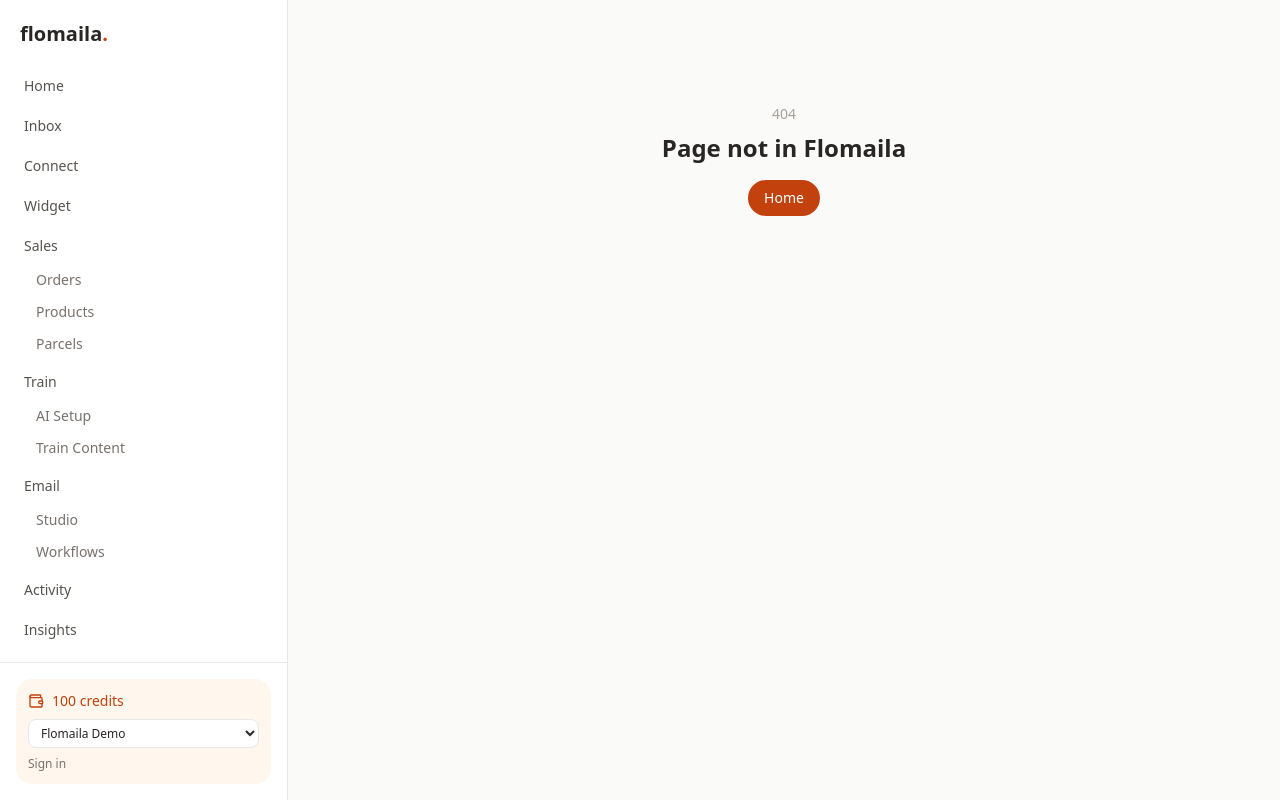
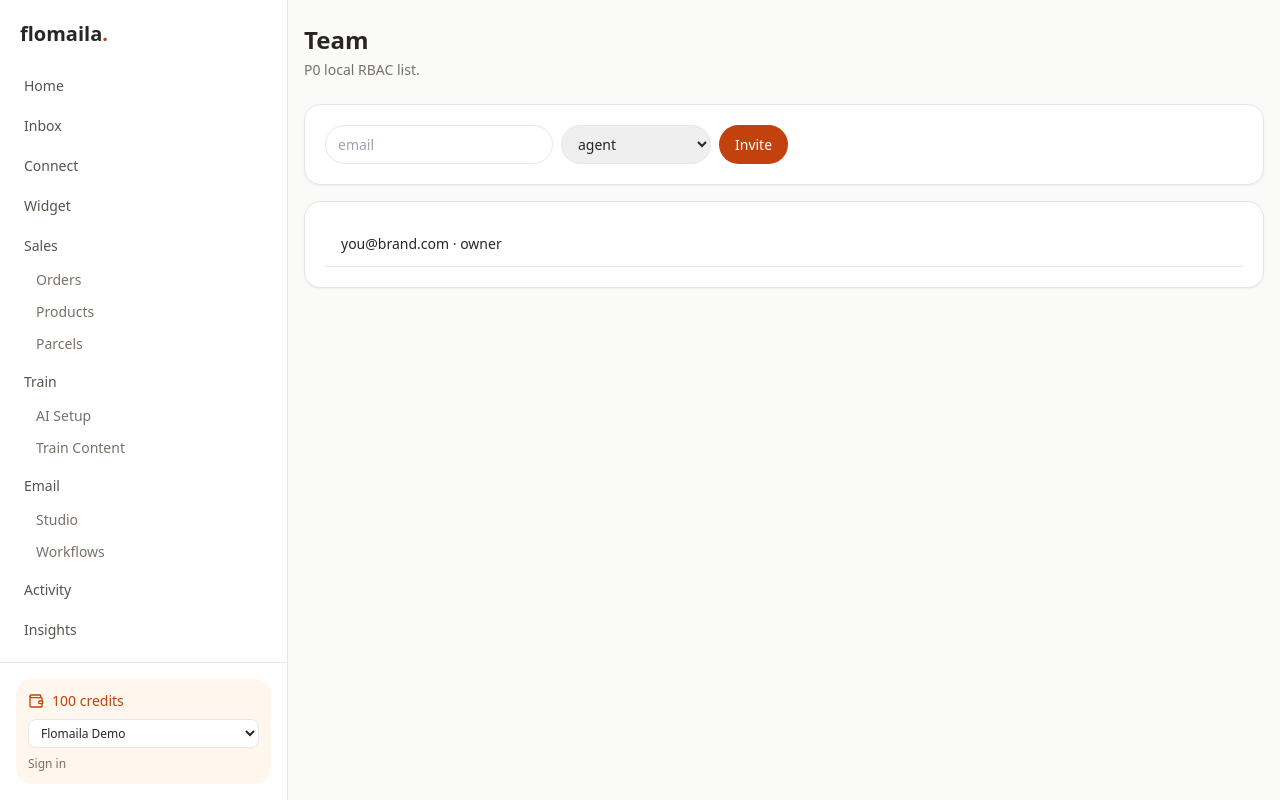
Before and after one commit to hasdit/flomaila-web, a Next.js app: page /team in a window 1280 px wide. Before the commit this address had no page. Built offline with nearby package versions, Linux system fonts and the light colour scheme.

Commit message:
feat: team RBAC list, connector off, parcel copy, inbox search

```diff
--- a/app/connect/page.tsx
+++ b/app/connect/page.tsx
@@ -13,9 +13,10 @@ export default function ConnectPage() {
           <p className="text-[11px] uppercase tracking-wide text-brand">{c.family}</p>
           <p className="mt-1 font-medium">{c.name}</p>
           <p className="mt-1 text-xs text-stone-500">{c.connected ? c.keyHint : "Not connected"}</p>
-          <form className="mt-3 flex gap-2" onSubmit={(e) => { e.preventDefault(); const key = String(new FormData(e.currentTarget).get("key") || ""); setItems(saveConnector(c.id, key)); e.currentTarget.reset(); }}>
+          <form className="mt-3 flex flex-wrap gap-2" onSubmit={(e) => { e.preventDefault(); const key = String(new FormData(e.currentTarget).get("key") || ""); setItems(saveConnector(c.id, key)); e.currentTarget.reset(); }}>
             <input name="key" placeholder="API key" className="flex-1 rounded-full border px-3 py-1 text-sm" />
             <button className="rounded-full bg-brand px-3 py-1 text-sm text-white" type="submit">Save</button>
+            {c.connected ? <button type="button" className="rounded-full border px-3 py-1 text-sm" onClick={() => setItems(saveConnector(c.id, ""))}>Off</button> : null}
           </form>
         </Card>
       ))}</div>
--- a/app/parcels/page.tsx
+++ b/app/parcels/page.tsx
@@ -12,13 +12,28 @@ export default function ParcelsPage() {
     e.preventDefault();
     const data = new FormData(e.currentTarget);
     const p = createParcel(String(data.get("orderId") || "none"), String(data.get("courier") || "generic"));
-    logEvent("parcel", `Created ${p.id} / ${p.tracking}`);
+    logEvent("parcel", "Created " + p.tracking);
     setItems(loadParcels());
   }
-  return (<><PageHeader title="Parcels" desc="Generic courier — BYO label." /><Card className="mb-4"><form className="flex flex-wrap gap-2" onSubmit={onSubmit}>
-    <select name="orderId" className="rounded-xl border px-3 py-2 text-sm"><option value="none">No order</option>{orders.map((o) => <option key={o.id} value={o.id}>{o.id} · {o.customer}</option>)}</select>
-    <input name="courier" placeholder="Courier name" defaultValue="Generic" className="rounded-xl border px-3 py-2 text-sm" />
-    <button className="rounded-full bg-brand px-4 py-2 text-sm text-white" type="submit">Create shipment</button>
-  </form></Card>
-  <Card className="p-0">{items.length === 0 ? <p className="p-8 text-center text-sm text-stone-500">No parcels.</p> : items.map((p) => <div key={p.id} className="flex items-center justify-between border-b px-4 py-3 text-sm"><div><p className="font-medium">{p.tracking}</p><p className="text-xs text-stone-500">{p.courier} · {p.status}</p></div><button type="button" className="text-xs text-brand" onClick={() => setItems(advanceParcel(p.id))}>Advance</button></div>)}</Card></>);
+  return (
+    <>
+      <PageHeader title="Parcels" desc="Generic courier — BYO label." />
+      <Card className="mb-4">
+        <form className="flex flex-wrap gap-2" onSubmit={onSubmit}>
+          <select name="orderId" className="rounded-xl border px-3 py-2 text-sm"><option value="none">No order</option>{orders.map((o) => <option key={o.id} value={o.id}>{o.id}</option>)}</select>
+          <input name="courier" placeholder="Courier name" defaultValue="Generic" className="rounded-xl border px-3 py-2 text-sm" />
+          <button className="rounded-full bg-brand px-4 py-2 text-sm text-white" type="submit">Create shipment</button>
+        </form>
+      </Card>
+      <Card className="p-0">{items.length === 0 ? <p className="p-8 text-center text-sm text-stone-500">No parcels.</p> : items.map((p) => (
+        <div key={p.id} className="flex items-center justify-between border-b px-4 py-3 text-sm">
+          <div><p className="font-medium">{p.tracking}</p><p className="text-xs text-stone-500">{p.courier} · {p.status}</p></div>
+          <div className="flex gap-2">
+            <button type="button" className="text-xs text-stone-500" onClick={() => navigator.clipboard.writeText(p.tracking)}>Copy</button>
+            <button type="button" className="text-xs text-brand" onClick={() => setItems(advanceParcel(p.id))}>Advance</button>
+          </div>
+        </div>
+      ))}</Card>
+    </>
+  );
 }
--- /dev/null
+++ b/app/team/page.tsx
@@ -0,0 +1,39 @@
+"use client";
+import { FormEvent, useEffect, useState } from "react";
+import { Card, PageHeader } from "@/components/app-shell";
+import { inviteMember, loadTeam, removeMember, type Member } from "@/lib/team";
+import { logEvent } from "@/lib/activity";
+export default function TeamPage() {
+  const [items, setItems] = useState<Member[]>([]);
+  useEffect(() => setItems(loadTeam()), []);
+  function onSubmit(e: FormEvent<HTMLFormElement>) {
+    e.preventDefault();
+    const data = new FormData(e.currentTarget);
+    const email = String(data.get("email") || "");
+    const role = String(data.get("role") || "agent") as Member["role"];
+    if (!email.includes("@")) return;
+    setItems(inviteMember(email, role));
+    logEvent("team", "Invited " + email);
+    e.currentTarget.reset();
+  }
+  return (
+    <>
+      <PageHeader title="Team" desc="P0 local RBAC list." />
+      <Card className="mb-4">
+        <form className="flex flex-wrap gap-2" onSubmit={onSubmit}>
+          <input name="email" type="email" required placeholder="email" className="rounded-full border px-3 py-2 text-sm" />
+          <select name="role" className="rounded-full border px-3 py-2 text-sm">
+            <option value="agent">agent</option><option value="admin">admin</option><option value="analyst">analyst</option><option value="email_marketer">email_marketer</option>
+          </select>
+          <button className="rounded-full bg-brand px-4 py-2 text-sm text-white" type="submit">Invite</button>
+        </form>
+      </Card>
+      <Card className="p-0">{items.map((m) => (
+        <div key={m.email} className="flex items-center justify-between border-b px-4 py-3 text-sm">
+          <span>{m.email} · {m.role}</span>
+          {m.role !== "owner" ? <button type="button" className="text-xs text-stone-400" onClick={() => setItems(removeMember(m.email))}>Remove</button> : null}
+        </div>
+      ))}</Card>
+    </>
+  );
+}
--- a/lib/mock.ts
+++ b/lib/mock.ts
@@ -6,7 +6,7 @@ export const nav: NavItem[] = [
   { href: "/orders", label: "Sales", children: [{ href: "/orders", label: "Orders" }, { href: "/catalog", label: "Products" }, { href: "/parcels", label: "Parcels" }] },
   { href: "/train", label: "Train", children: [{ href: "/train", label: "AI Setup" }, { href: "/train/content", label: "Train Content" }] },
   { href: "/email", label: "Email", children: [{ href: "/email", label: "Studio" }, { href: "/email/workflows", label: "Workflows" }] },
-  { href: "/activity", label: "Activity" }, { href: "/insights", label: "Insights" }, { href: "/billing", label: "Billing" }, { href: "/settings", label: "Settings" }, { href: "/help", label: "Help" }, { href: "/tools", label: "Tools" },
+  { href: "/activity", label: "Activity" }, { href: "/insights", label: "Insights" }, { href: "/billing", label: "Billing" }, { href: "/team", label: "Team" }, { href: "/settings", label: "Settings" }, { href: "/help", label: "Help" }, { href: "/tools", label: "Tools" }, { href: "/status", label: "Status" },
 ];
 export const products: { id: string; title: string; sku: string; price: number; stock: number }[] = [];
 export const orders: unknown[] = [];
--- /dev/null
+++ b/lib/team.ts
@@ -0,0 +1,24 @@
+export type Member = { email: string; role: "owner" | "admin" | "agent" | "analyst" | "email_marketer" };
+const KEY = "flomaila.team.v1";
+export function loadTeam(): Member[] {
+  if (typeof window === "undefined") return [];
+  try {
+    const raw = localStorage.getItem(KEY);
+    if (!raw) {
+      const seed: Member[] = [{ email: "you@brand.com", role: "owner" }];
+      localStorage.setItem(KEY, JSON.stringify(seed));
+      return seed;
+    }
+    return JSON.parse(raw) as Member[];
+  } catch { return []; }
+}
+export function inviteMember(email: string, role: Member["role"]) {
+  const all = [...loadTeam().filter((m) => m.email !== email), { email, role }];
+  localStorage.setItem(KEY, JSON.stringify(all));
+  return all;
+}
+export function removeMember(email: string) {
+  const all = loadTeam().filter((m) => m.email !== email);
+  localStorage.setItem(KEY, JSON.stringify(all));
+  return all;
+}
```
Also changed, not shown: lib/inbox.ts (+7 -5 lines).
